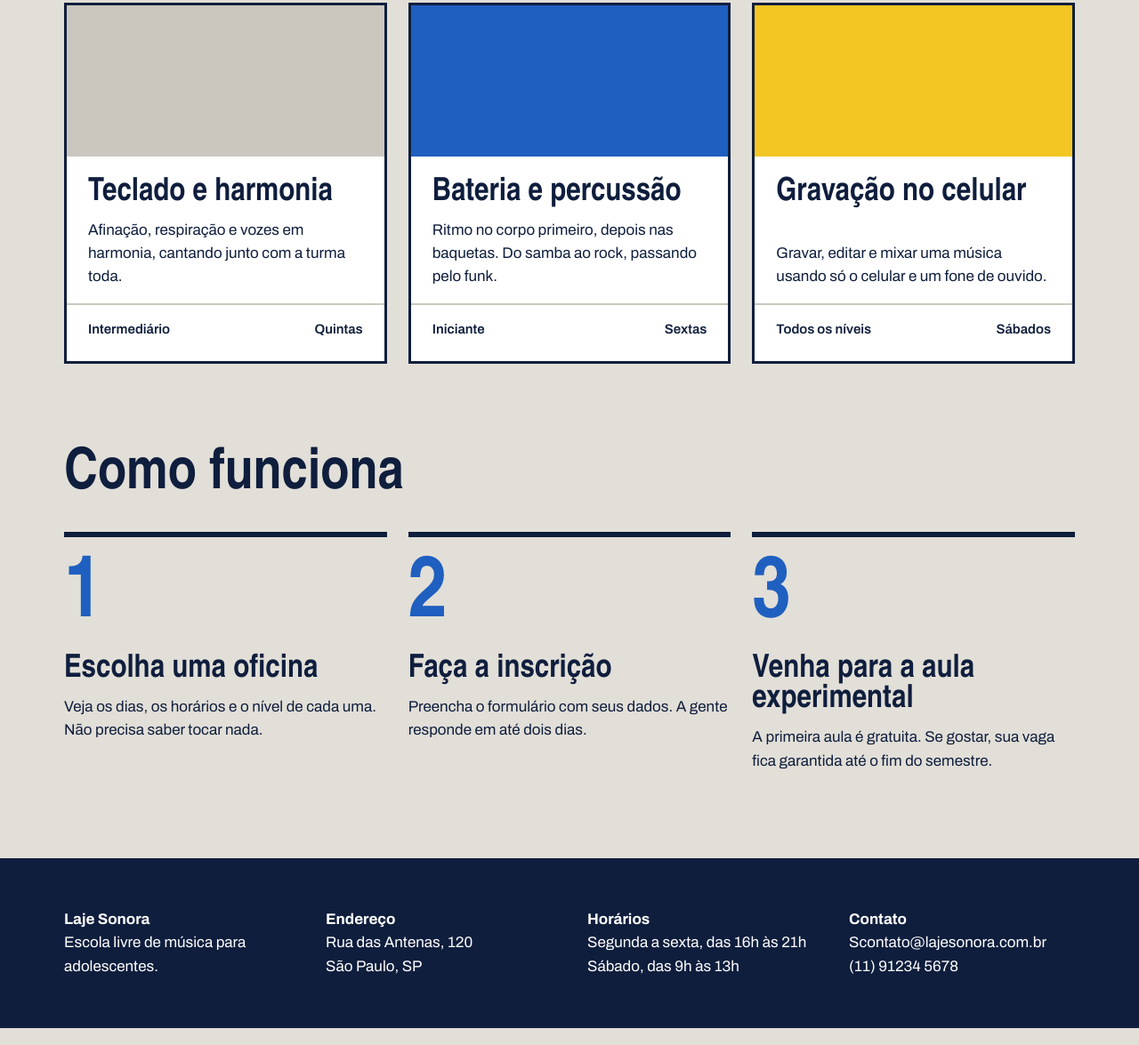
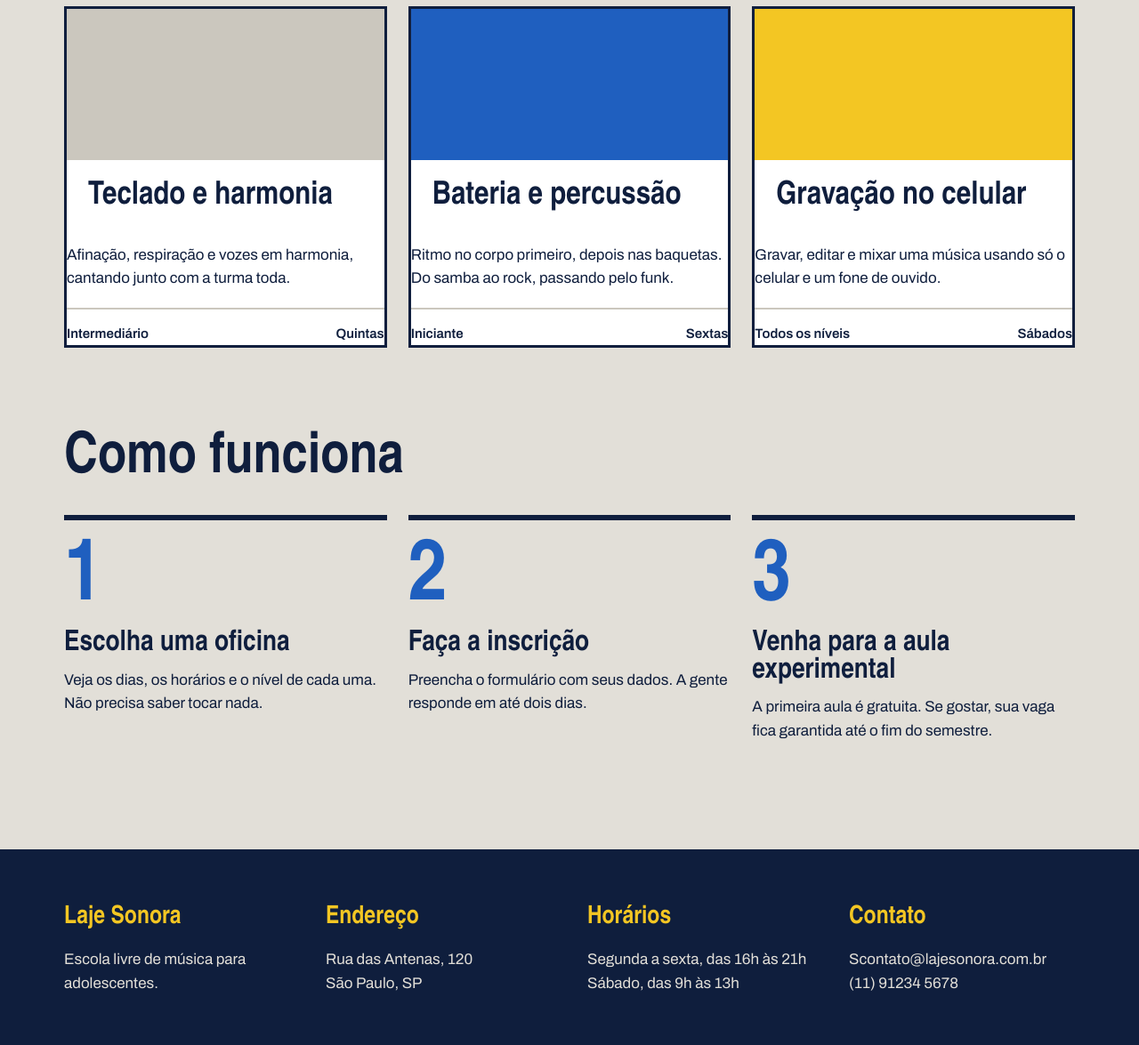
Before and after one commit to ursularu2015-hub/laje_sonora, a plain HTML site: page index.html in a window 1280 px wide. Shown: the part 1323-2498 px from the top of the page at 89% size. Drawn offline with Linux system fonts and the light colour scheme; a web font is replaced by a local one.

Commit message:
mudanças feitas no projeto

```diff
--- a/index.css
+++ b/index.css
@@ -113,12 +113,12 @@ a {
 .botao {
     background-color: var(--tinta);
     color: var(--branco);
-    font-family: var(--fonte-texto);
-    font-size: 17px;
     font-weight: 700;
     text-decoration: none;
     padding: 16px 28px;
     border: none;
+    font-family: var(--fonte-texto);
+    font-size: 17px;
     cursor: pointer;
 }
 
@@ -149,10 +149,7 @@ a {
     flex-direction: column;
 }
 
-.card .foto,
-.card .foto-azul,
-.card .foto-amarela,
-.card .foto-tinta {
+.card .foto {
     height: 170px;
 }
 
@@ -173,6 +170,7 @@ a {
 }
 
 .card-texto {
+    padding: 24px;
     display: flex;
     flex-direction: column;
     flex: 1;
@@ -180,33 +178,26 @@ a {
 
 .card h3 {
     font-size: 36px;
-    padding: 24px 24px 12px 24px;
-}
-
-.card p {
-    padding-inline: 24px;
-    margin-bottom: 16px;
+    margin-bottom: 12px;
 }
 
 .card-info {
-    margin-top: auto;
-    padding: 16px 24px 24px 24px;
+    margin-top: 20px;
+    padding-top: 16px;
     border-top: 2px solid var(--concreto-escuro);
     font-size: 15px;
     font-weight: 600;
     display: flex;
     justify-content: space-between;
-    align-items: center;
 }
 
 .passos {
-    display: flex;
+    display: grid;
+    grid-template-columns: repeat(3, minmax(0, 1fr));
     gap: 24px;
 }
 
 .passo {
-    flex: 1 1 0;
-    min-width: 0;
     border-top: 6px solid var(--tinta);
     padding-top: 20px;
 }
@@ -217,19 +208,18 @@ a {
     font-weight: 900;
     line-height: 1;
     color: var(--caixa-dagua);
-    margin-bottom: 16px;
 }
 
 .passo h3 {
-    font-size: 36px;
-    margin-bottom: 12px;
+    font-size: 32px;
+    margin-block: 8px 12px;
 }
 
 .rodape {
-    margin-top: 96px;
+    margin-top: 120px;
+    background-color: var(--tinta);
+    color: var(--concreto);
     padding-block: 56px;
-    background-color: var(--tinta);
-    color: var(--branco);
 }
 
 .rodape-colunas {
@@ -237,7 +227,26 @@ a {
     gap: 40px;
 }
 
-.rodape-colunas > * {
-    flex: 1 1 0;
-    min-width: 0;
+.rodape-coluna {
+    flex: 1;
 }
+
+.rodape h4 {
+    font-family: var(--fonte-cartaz);
+    font-size: 28px;
+    color: var(--fita);
+    margin-bottom: 12px;
+}
+
+
+@media (max-width: 800px) {
+    .cartazes,
+    .passos,
+    .rodape-colunas {
+        flex-direction: column;
+    }
+
+    .cartaz-principal h1 {
+        font-size: 84px;
+    }
+}
--- a/oficinas.css
+++ b/oficinas.css
@@ -23,14 +23,14 @@ body {
     line-height: 1.55;
 }
 
+a {
+    color: inherit;
+}
+
 h1, h2, h3 {
     font-family: var(--fonte-cartaz);
     font-weight: 900;
     line-height: 0.95;
-}
-
-a {
-    color: inherit;
 }
 
 .conteudo {
@@ -73,87 +73,27 @@ a {
     border-bottom-color: var(--fita);
 }
 
-.cartazes {
-    margin-top: 16px;
-    display: flex;
-    gap: 16px;
+.rodape {
+    margin-top: 120px;
+    background-color: var(--tinta);
+    color: var(--concreto);
+    padding-block: 56px;
 }
 
-.cartaz {
-    padding: 40px;
+.rodape-colunas {
+    display: flex;
+    gap: 40px;
 }
 
-.cartaz-principal {
-    background-color: var(--caixa-dagua);
-    color: var(--branco);
-    flex: 2;
+.rodape-coluna {
+    flex: 1;
 }
 
-.cartaz-principal h1 {
-    font-size: 132px;
-    max-width: 9ch;
-}
-
-.cartaz-lateral {
-    background-color: var(--fita);
-    flex: 1;
-    display: flex;
-    flex-direction: column;
-    justify-content: space-between;
-    gap: 32px;
-    align-items: flex-start;
-}
-
-.cartaz-lateral p {
-    font-size: 22px;
-    font-weight: 600;
-    line-height: 1.3;
-}
-
-.botao {
-    background-color: var(--tinta);
-    color: var(--branco);
-    font-family: var(--fonte-texto);
-    font-size: 17px;
-    font-weight: 700;
-    text-decoration: none;
-    padding: 16px 28px;
-    border: none;
-    cursor: pointer;
-}
-
-.botao:hover {
-    background-color: var(--caixa-dagua);
-}
-
-.secao {
-    margin-top: 96px;
-}
-
-.titulo-secao {
-    font-size: 64px;
-    margin-bottom: 32px;
-}
-
-.cards {
-    display: flex;
-    flex-wrap: wrap;
-    gap: 24px;
-}
-
-.card {
-    background-color: var(--branco);
-    border: 3px solid var(--tinta);
-    flex: 1 1 340px;
-    display: flex;
-    flex-direction: column;
-}
-
-.card .foto,
-.card .foto-azul,
-.card .foto-amarela,
-.card .foto-tinta {
-    height: 170px;
+.rodape h4 {
+    font-family: var(--fonte-cartaz);
+    font-size: 28px;
+    color: var(--fita);
+    margin-bottom: 12px;
 }
 
 .foto {
@@ -172,75 +112,6 @@ a {
     background-color: var(--tinta);
 }
 
-.card-texto {
-    display: flex;
-    flex-direction: column;
-    flex: 1;
-}
-
-.card h3 {
-    font-size: 36px;
-    padding: 24px 24px 12px 24px;
-}
-
-.card p {
-    padding-inline: 24px;
-    margin-bottom: 16px;
-}
-
-.card-info {
-    margin-top: auto;
-    padding: 16px 24px 24px 24px;
-    border-top: 2px solid var(--concreto-escuro);
-    font-size: 15px;
-    font-weight: 600;
-    display: flex;
-    justify-content: space-between;
-    align-items: center;
-}
-
-.passos {
-    display: flex;
-    gap: 24px;
-}
-
-.passo {
-    flex: 1 1 0;
-    min-width: 0;
-    border-top: 6px solid var(--tinta);
-    padding-top: 20px;
-}
-
-.passo-numero {
-    font-family: var(--fonte-cartaz);
-    font-size: 96px;
-    font-weight: 900;
-    line-height: 1;
-    color: var(--caixa-dagua);
-    margin-bottom: 16px;
-}
-
-.passo h3 {
-    font-size: 36px;
-    margin-bottom: 12px;
-}
-
-.rodape {
-    margin-top: 96px;
-    padding-block: 56px;
-    background-color: var(--tinta);
-    color: var(--branco);
-}
-
-.rodape-colunas {
-    display: flex;
-    gap: 40px;
-}
-
-.rodape-colunas > * {
-    flex: 1 1 0;
-    min-width: 0;
-}
 .titulo-pagina {
     font-size: 160px;
     margin-top: 24px;
@@ -264,7 +135,6 @@ a {
     padding: 8px 18px;
     font-weight: 600;
     font-size: 15px;
-    cursor: pointer;
 }
 
 .filtro.ativo {
@@ -282,10 +152,6 @@ a {
     display: flex;
     align-items: center;
     gap: 40px;
-}
-
-.oficina:last-child {
-    border-bottom: 3px solid var(--tinta);
 }
 
 .oficina .foto {
@@ -318,7 +184,6 @@ a {
 
 .oficina-detalhes {
     width: 220px;
-    flex-shrink: 0;
     font-size: 15px;
     display: flex;
     flex-direction: column;
@@ -333,3 +198,22 @@ a {
     margin-top: 10px;
     font-weight: 700;
 }
+
+
+
+@media (max-width: 800px) {
+    .oficina,
+    .rodape-colunas {
+        flex-direction: column;
+        align-items: stretch;
+    }
+
+    .titulo-pagina {
+        font-size: 96px;
+    }
+
+    .oficina .foto,
+    .oficina-detalhes {
+        width: 100%;
+    }
+}
```
Also changed, not shown: index.html (+0 -3 lines), oficinas.html (+1 -1 lines).
